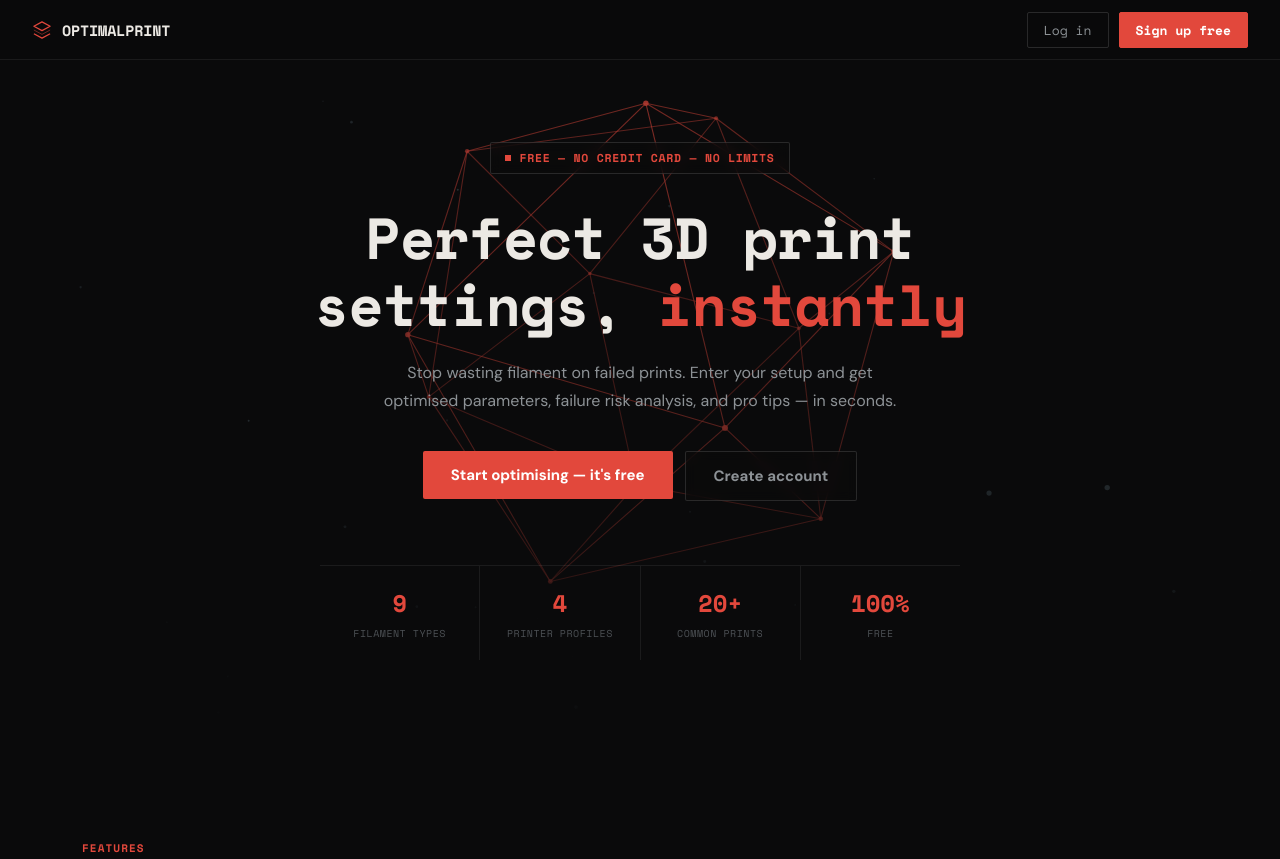
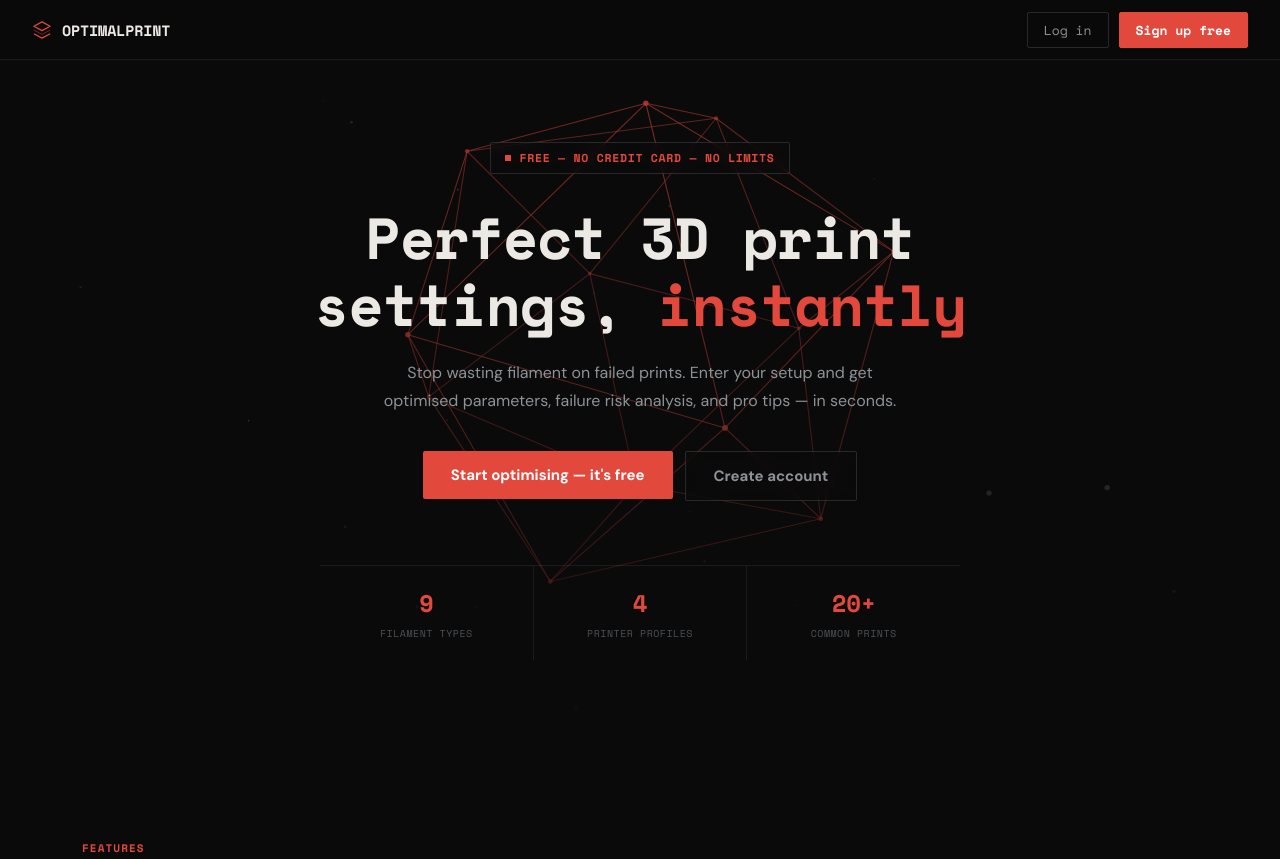
Before and after one commit to Muflih-7/OptimalPrint, a Flask app: page / in a window 1280 px wide. Shown: the top 859 px of the page. Run offline with Flask 3, Linux system fonts and the light colour scheme.

Commit message:
Remove 100% Free stat from landing hero

```diff
--- a/templates/landing.html
+++ b/templates/landing.html
@@ -123,7 +123,6 @@ footer{border-top:1px solid var(--line);padding:28px 32px;display:flex;flex-wrap
       <div class="stat"><div class="stat-num">9</div><div class="stat-label">Filament types</div></div>
       <div class="stat"><div class="stat-num">4</div><div class="stat-label">Printer profiles</div></div>
       <div class="stat"><div class="stat-num">20+</div><div class="stat-label">Common prints</div></div>
-      <div class="stat"><div class="stat-num">100%</div><div class="stat-label">Free</div></div>
     </div>
   </div>
 </section>
```
